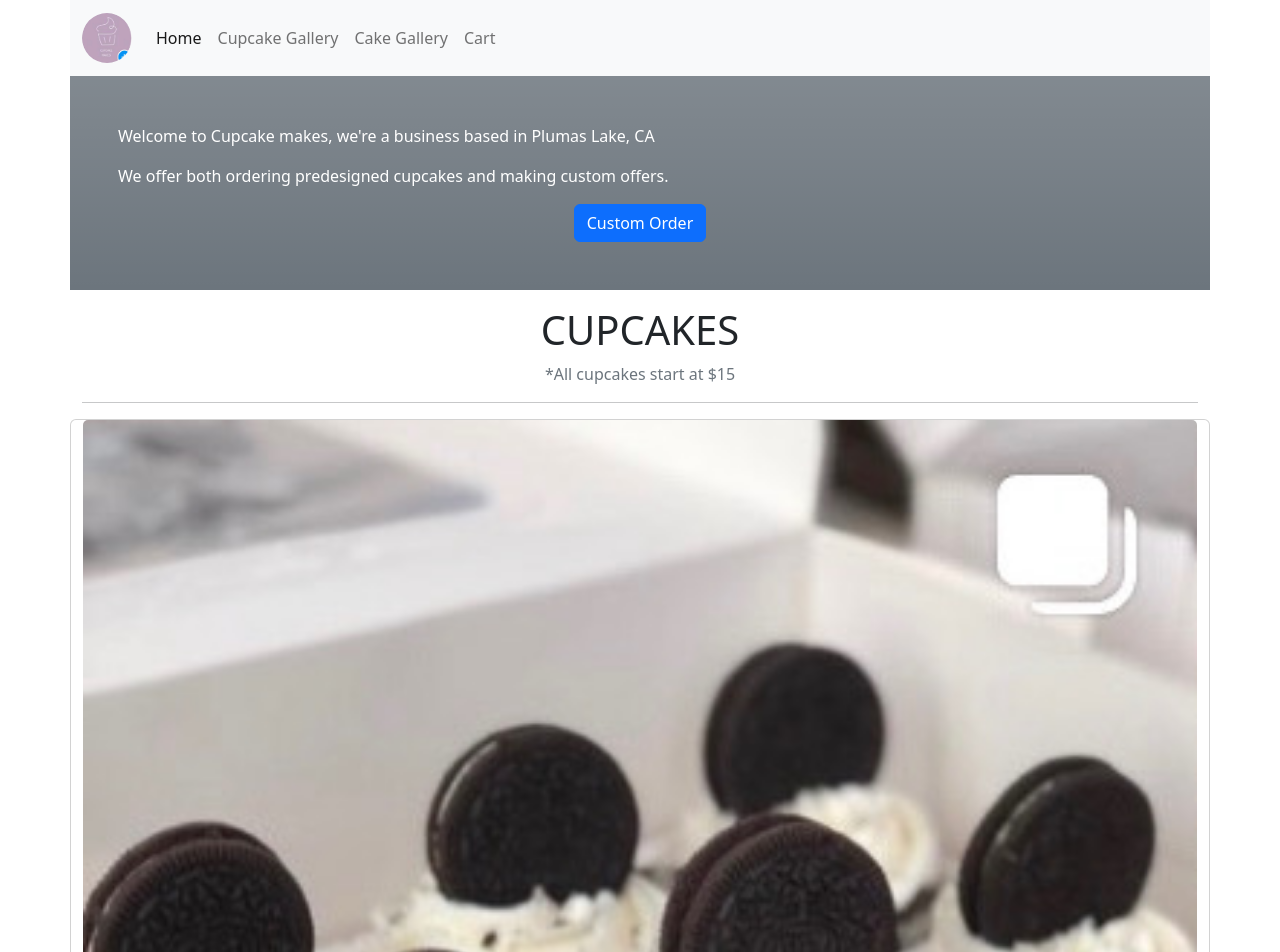
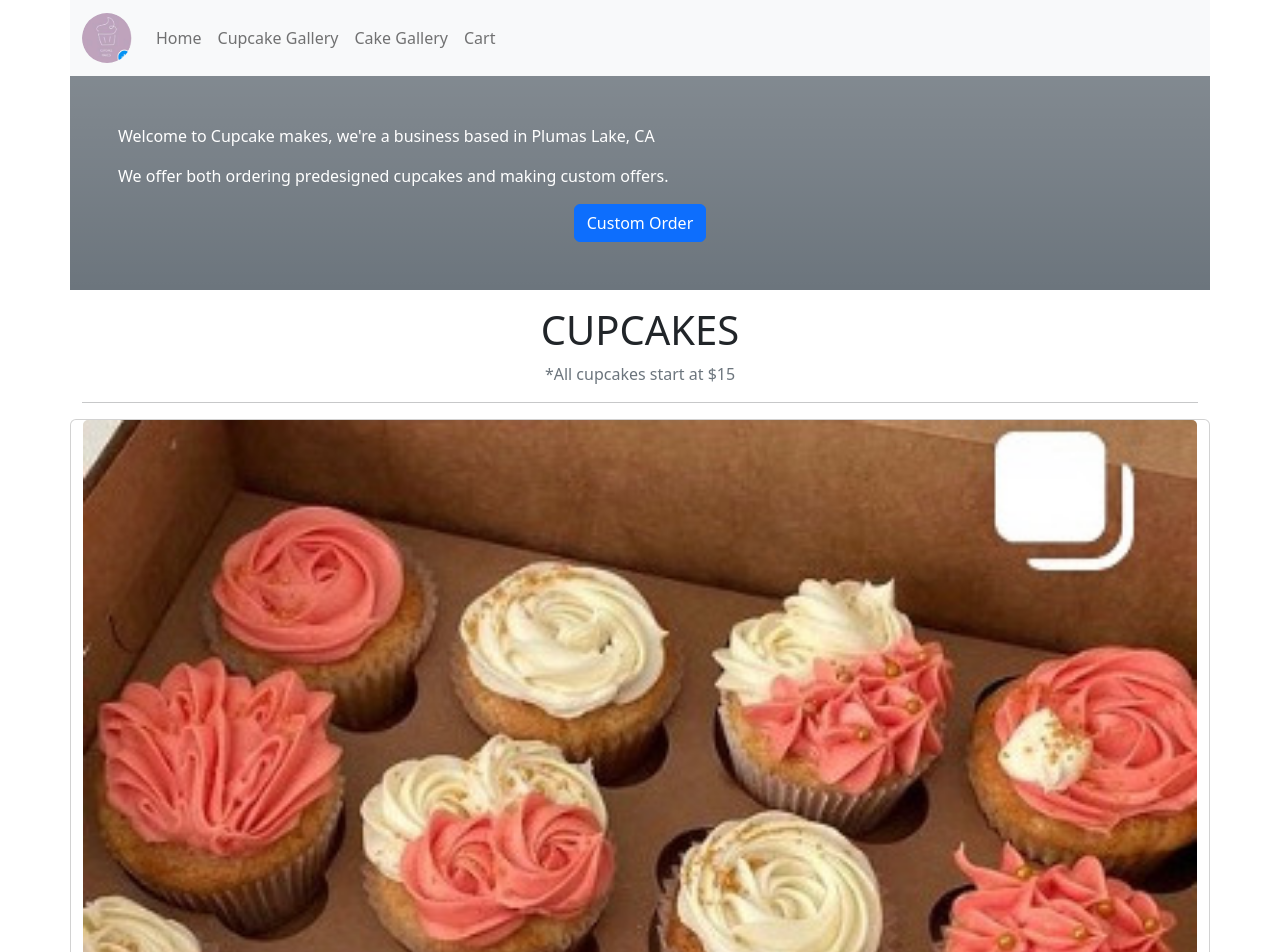
Before and after one commit to Gurb-S/cupcakemakes, a React (Create React App) app: page / in a window 1280 px wide. Shown: the top 952 px of the page. Built offline with nearby package versions, Linux system fonts and the light colour scheme.

Commit message:
install react bootstrap

```diff
--- a/package.json
+++ b/package.json
@@ -8,6 +8,7 @@
     "@testing-library/user-event": "^13.5.0",
     "bootstrap": "^5.2.0",
     "react": "^18.2.0",
+    "react-bootstrap": "^2.5.0",
     "react-dom": "^18.2.0",
     "react-router-dom": "^6.3.0",
     "web-vitals": "^2.1.4"
--- a/src/App.js
+++ b/src/App.js
@@ -1,5 +1,6 @@
 import React from "react";
 import { BrowserRouter as Router, Route, Routes } from 'react-router-dom';
+import { Container } from "react-bootstrap";
 
 import { Header } from "./components/Header";
 import { BodyGradient } from "./components/BodyGradient";
@@ -9,11 +10,11 @@ import { Body } from "./components/Body";
 function App() {
   return (
     <Router>
-      <div className="container p-0">
+      <Container className="p-0">
         <Header />
         <BodyGradient />
         <Body />
-      </div>
+      </Container>
     </Router>
   );
 }
--- a/src/components/BodyGradient.js
+++ b/src/components/BodyGradient.js
@@ -1,10 +1,12 @@
+import { Button } from "react-bootstrap"
+
 export function BodyGradient() {
     return(
-        <div class="p-5 bg-secondary bg-gradient text-white">
+        <div className="p-5 bg-secondary bg-gradient text-white">
             <p>Welcome to Cupcake makes, we're a business based in Plumas Lake, CA</p>
             <p>We offer both ordering predesigned cupcakes and making custom offers.</p>
             <div className="d-flex justify-content-center">
-                <button type="button" class="btn btn-primary">Custom Order</button>
+                <Button variant="primary">Custom Order</Button>
             </div>
         </div>
     )
--- a/src/components/Header.js
+++ b/src/components/Header.js
@@ -1,30 +1,22 @@
+import { Container, Nav, Navbar } from "react-bootstrap"
+
 export function Header() {
     return(
-        <div>
-            <nav className="navbar navbar-expand-lg bg-light">
-                <div className="container">
-                    <a className="navbar-brand" href="/"><img src={require("../imgs/logo.jpeg")} height={50} width={50} alt="logo" className="rounded-circle"></img></a>
-                    <button className="navbar-toggler" type="button" data-bs-toggle="collapse" data-bs-target="/navbarNav" aria-controls="navbarNav" aria-expanded="false" aria-label="Toggle navigation">
-                    <span className="navbar-toggler-icon"></span>
-                    </button>
-                    <div className="collapse navbar-collapse" id="navbarNav">
-                        <ul className="navbar-nav">
-                            <li className="nav-item">
-                            <a className="nav-link active" aria-current="page" href="/">Home</a>
-                            </li>
-                            <li className="nav-item">
-                            <a className="nav-link" href="/">Cupcake Gallery</a>
-                            </li>
-                            <li className="nav-item">
-                            <a className="nav-link" href="/">Cake Gallery</a>
-                            </li>
-                            <li className="nav-item">
-                            <a className="nav-link" href="/">Cart</a>
-                            </li>
-                        </ul>
-                    </div>
-                </div>
-            </nav>
-        </div>
+        <>
+            <Navbar bg="light" expand="lg">
+                <Container>
+                    <Navbar.Brand href="/"><img src={require("../imgs/logo.jpeg")} height={50} width={50} alt="logo" className="rounded-circle"></img></Navbar.Brand>
+                    <Navbar.Toggle aria-controls="basic-navbar-nav" />
+                    <Navbar.Collapse id="basic-navbar-nav">
+                        <Nav className="me-auto">
+                            <Nav.Link href="/">Home</Nav.Link>
+                            <Nav.Link href="/">Cupcake Gallery</Nav.Link>
+                            <Nav.Link href="/">Cake Gallery</Nav.Link>
+                            <Nav.Link href="/">Cart</Nav.Link>
+                        </Nav>
+                    </Navbar.Collapse>
+                </Container>
+            </Navbar>
+        </>
     )
 }
--- a/src/components/ProductCardDisplay.js
+++ b/src/components/ProductCardDisplay.js
@@ -5,7 +5,7 @@ export function ProductCardDisplay() {
     console.log(product[0].product_img);
     return(
         <div className="card">
-            <img src={require(`../imgs/oreo.jpeg`)} className="card-img-top" alt="..."></img>
+            <img src={require(`../imgs/${product[0].product_img}`)} className="card-img-top" alt="..."></img>
             <div className="card-body">
                 <h2>{product[0].product_name}</h2>
                 <p className="card-text">{product[0].product_desc}</p>
--- a/src/data/data.json
+++ b/src/data/data.json
@@ -3,25 +3,25 @@
         {
             "id": 0,
             "product_name": "Flower cupcake",
-            "product_img": "../imgs/flower.jpeg",
+            "product_img": "flower.jpeg",
             "product_desc": "Lorem ipsum dolor sit amet, consectetur adipiscing elit, sed do eiusmod tempor incididunt ut labore et dolore magna aliqua. Ut enim ad minim veniam, "
         },
         {
             "id": 1,
             "product_name": "Oreo cupcake",
-            "product_img": "../imgs/oreo.jpeg",
+            "product_img": "oreo.jpeg",
             "product_desc": "quis nostrud exercitation ullamco laboris nisi ut aliquip ex ea commodo consequat. Duis aute irure dolor in reprehenderit in voluptate velit esse cillum dolore eu fugiat nulla pariatur"
         },
         {
             "id": 2,
             "product_name": "Pretzel cupcake",
-            "product_img": "../imgs/pretzel.jpeg",
+            "product_img": "pretzel.jpeg",
             "product_desc": "Excepteur sint occaecat cupidatat non proident, sunt in culpa qui officia deserunt mollit anim id est laborum."
         },
         {
             "id": 3,
             "product_name": "White cupcake",
-            "product_img": "../imgs/white.jpeg",
+            "product_img": "white.jpeg",
             "product_desc": "rem ipsum dolor sit amet, consectetur adipiscing elit, sed do eiusmod tempor incididunt ut labore et dolore magna aliqua. Nec tincidunt praesent semper feugiat nibh sed pulvinar proin. Cursus risus at ultrices mi tempus imperdiet nulla. Nulla at volutpat diam ut venenatis tellus in. Ut lectus a"
         }
     ]
```
Also changed, not shown: 1 other file (tests, documents, lock files or other folders).
